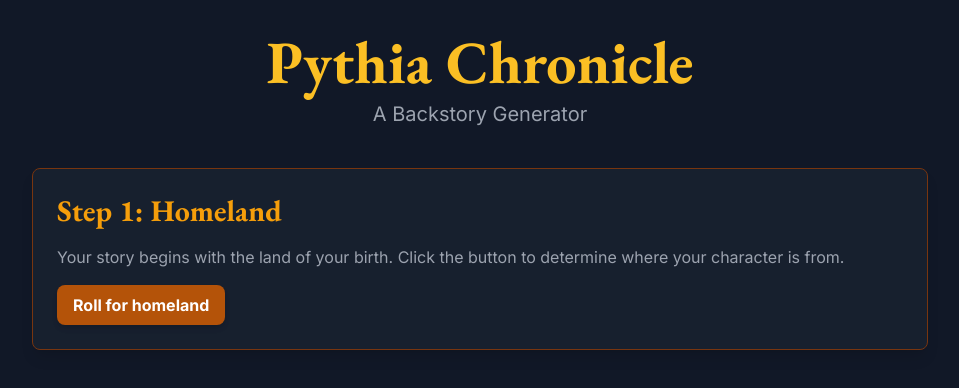
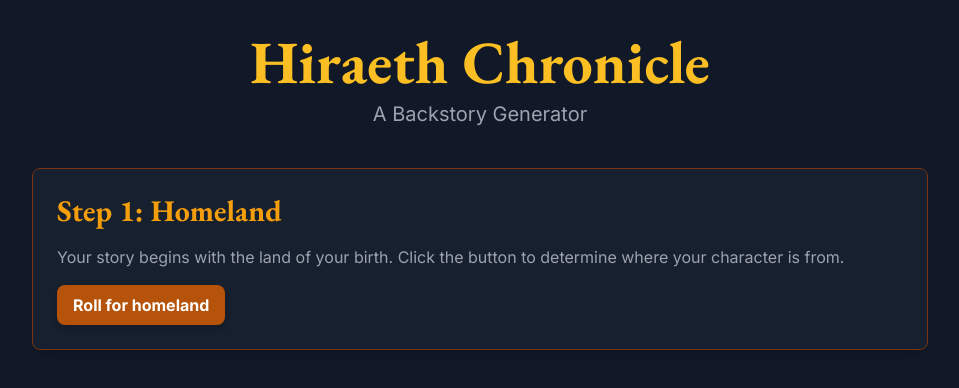
Before and after one commit to jaxsnjohnson/chronicle.hiraeth, a plain HTML site: page index.html in a window 1280 px wide. Shown: the whole page, without its empty margins (160-1119 px from the left). Drawn offline with nearby package versions, Linux system fonts and the light colour scheme.

Commit message:
fixed name of chronicle

```diff
--- a/index.html
+++ b/index.html
@@ -3,7 +3,7 @@
 <head>
     <meta charset="UTF-8">
     <meta name="viewport" content="width=device-width, initial-scale=1.0">
-    <title>Pythia Chronicle Backstory Generator</title>
+    <title>Hiraeth Chronicle Backstory Generator</title>
     <script src="https://cdn.tailwindcss.com"></script>
     <link rel="preconnect" href="https://fonts.googleapis.com">
     <link rel="preconnect" href="https://fonts.gstatic.com" crossorigin>
@@ -61,7 +61,7 @@
 
     <div class="max-w-4xl mx-auto">
         <header class="text-center mb-10">
-            <h1 class="text-5xl sm:text-6xl font-bold text-amber-400">Pythia Chronicle</h1>
+            <h1 class="text-5xl sm:text-6xl font-bold text-amber-400">Hiraeth Chronicle</h1>
             <p class="text-xl text-gray-400 mt-2">A Backstory Generator</p>
         </header>
 
```
